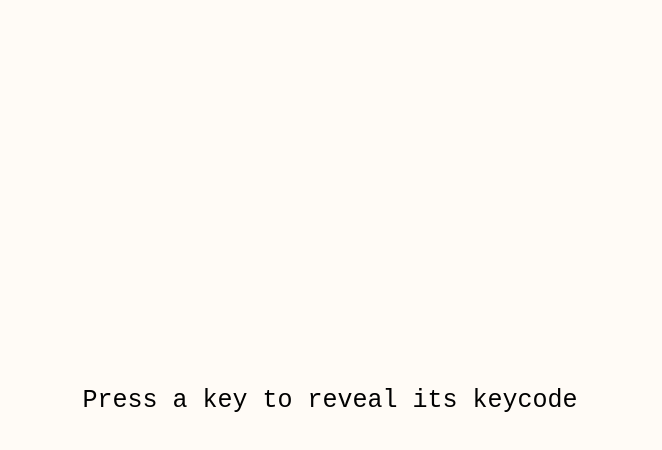
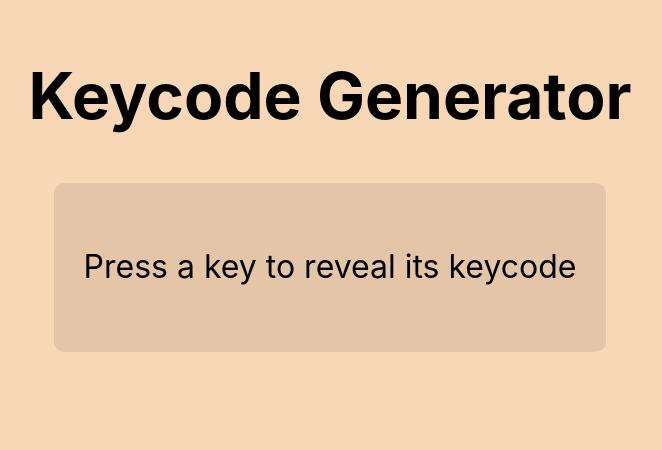
Before and after one commit to javajoshcmd/keycodeWebApp, a plain HTML site: page index.html in a window 1280 px wide. Shown: the whole page, without its empty margins (310-972 px from the left). Drawn offline with Linux system fonts and the light colour scheme.

Commit message:
added styling

```diff
--- a/index.html
+++ b/index.html
@@ -7,6 +7,10 @@
     <link rel="stylesheet" href="main.css">
 </head>
 <body>
+<div class="main" >
+    <h1 >Keycode Generator</h1>
+</div>
+<div class = "keyGen">
   <div id="header">
     <p>Press a key to reveal its keycode</p>
   </div>
@@ -15,6 +19,7 @@
 </div>
 
 <div id="eventWhich"></div>
+</div>
 
     <script src="app.js"></script>
 </body>
--- a/main.css
+++ b/main.css
@@ -1,15 +1,26 @@
-html {
+body {
     display: flex;
+    flex-direction: column;
     align-items: center;
     justify-content: center;
     height: 100%;
-    background: #fffbf6;
+    background: #f8d7b7;
     text-align: center;
-    font-family: monospace;
+    font-family:  -apple-system, BlinkMacSystemFont, 'Segoe UI', Roboto, Oxygen, Ubuntu, Cantarell, 'Open Sans', 'Helvetica Neue', sans-serif;
     line-height: 1.4;
-    font-size: 25px;
-    color: black;
+    font-size: 2rem;
+    color: rgb(2, 2, 2);
   }
-  pre {
-    text-align: left;
-  }
+
+ .main{
+    display: flex;
+
+
+ }
+ .keyGen{
+    display: flex;
+    flex-direction: column;
+    padding: 30px;
+    border-radius: 10px;
+    background-color: rgba(0, 0, 0, 0.082);
+ }
```
